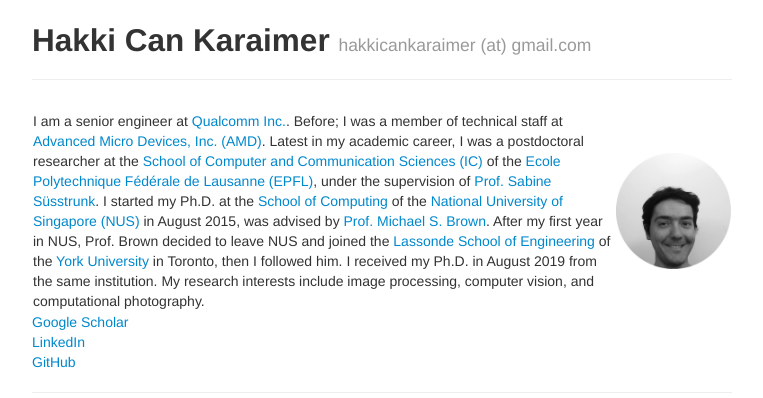
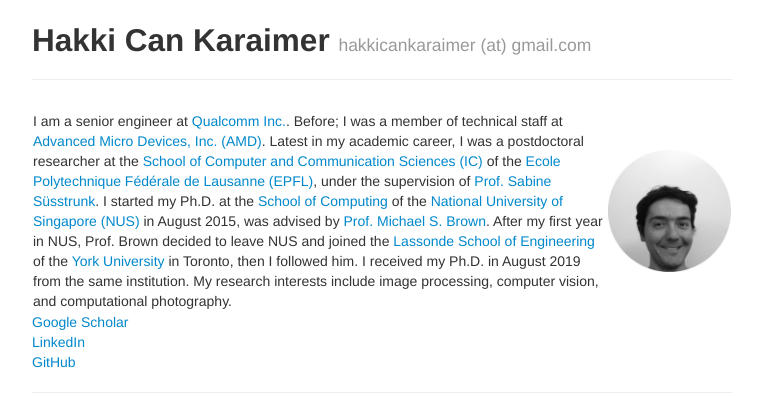
Before and after one commit to karaimer/karaimer.github.io, a Jekyll site: the page built from index.md, in a window 1280 px wide. Shown: the top 398 px of the page, without its empty margins (258-1021 px from the left). Built offline with Jekyll 4.4.1, drawn with Linux system fonts in a browser that asks for light colours.

Commit message:
Update index.md

```diff
--- a/index.md
+++ b/index.md
@@ -8,7 +8,7 @@
 
 | - | - |
 |---|---|
-| I am a senior engineer at [Qualcomm Inc.](https://www.qualcomm.com/). Before; I was a member of technical staff at [Advanced Micro Devices, Inc. (AMD)](https://www.amd.com/en). Latest in my academic career, I was a postdoctoral researcher at the [School of Computer and Communication Sciences (IC)](https://www.epfl.ch/schools/ic/) of the [Ecole Polytechnique Fédérale de Lausanne (EPFL)](https://www.epfl.ch/en/), under the supervision of [Prof. Sabine Süsstrunk](https://www.epfl.ch/labs/ivrl/people/susstrunk/). I started my Ph.D. at the [School of Computing](https://www.comp.nus.edu.sg) of the [National University of Singapore (NUS)](http://nus.edu.sg/) in August 2015, was advised by [Prof. Michael S. Brown](http://www.cse.yorku.ca/~mbrown/). After my first year in NUS, Prof. Brown decided to leave NUS and joined the [Lassonde School of Engineering](https://lassonde.yorku.ca) of the [York University](https://www.yorku.ca/index.html) in Toronto, then I followed him. I received my Ph.D. in August 2019 from the same institution. My research interests include image processing, computer vision, and computational photography.     | ![](/image/original_0099.png){:height="1000px" width="1200px"} |
+| I am a senior engineer at [Qualcomm Inc.](https://www.qualcomm.com/). Before; I was a member of technical staff at [Advanced Micro Devices, Inc. (AMD)](https://www.amd.com/en). Latest in my academic career, I was a postdoctoral researcher at the [School of Computer and Communication Sciences (IC)](https://www.epfl.ch/schools/ic/) of the [Ecole Polytechnique Fédérale de Lausanne (EPFL)](https://www.epfl.ch/en/), under the supervision of [Prof. Sabine Süsstrunk](https://www.epfl.ch/labs/ivrl/people/susstrunk/). I started my Ph.D. at the [School of Computing](https://www.comp.nus.edu.sg) of the [National University of Singapore (NUS)](http://nus.edu.sg/) in August 2015, was advised by [Prof. Michael S. Brown](http://www.cse.yorku.ca/~mbrown/). After my first year in NUS, Prof. Brown decided to leave NUS and joined the [Lassonde School of Engineering](https://lassonde.yorku.ca) of the [York University](https://www.yorku.ca/index.html) in Toronto, then I followed him. I received my Ph.D. in August 2019 from the same institution. My research interests include image processing, computer vision, and computational photography.     | ![](/image/original_0099.png){:height="1200px" width="1300px"} |
 
 [Google Scholar](https://scholar.google.com/citations?user=jhlnGS4AAAAJ&hl=en)
 [LinkedIn](https://www.linkedin.com/in/karaimer)
```
